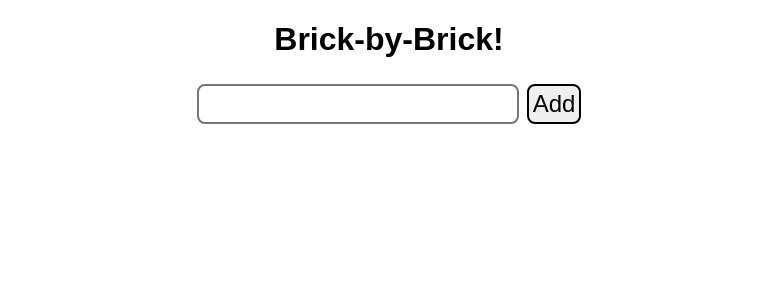
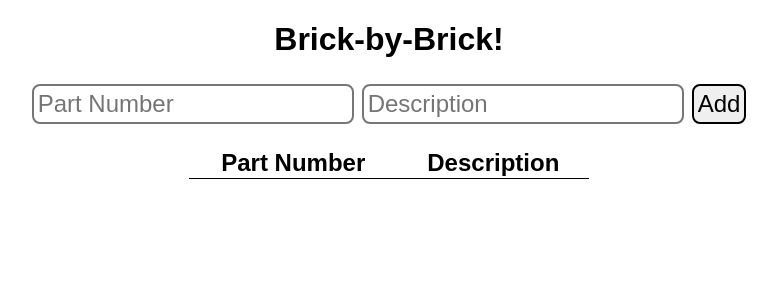
Before and after one commit to stujfiter/brick-ui, a React (Create React App) app: page / in a window 1280 px wide. Shown: the top 300 px of the page, without its empty margins (251-1028 px from the left). Built offline with nearby package versions, Linux system fonts and the light colour scheme; no server answers.

Commit message:
Added Part Number input and Part Number to parts list

```diff
--- a/src/App.css
+++ b/src/App.css
@@ -36,19 +36,20 @@
   border-width: 2px;
 }
 
-.brick-list ul {
+.brick-list table {
   list-style: none;
   padding: 0px;
   font-size: x-large;
+  width: 100%;
+  border-collapse: collapse;
 }
 
 .brick-list {
-  width: 300px;
-  margin: auto;
+  width: 400px;
+  margin: 20px auto 10px auto;
   padding: 0px;
-  list-style: none;
 }
 
-.brick-list li {
+.brick-list td,th {
   border-bottom: 1px solid;
 }
--- a/src/App.js
+++ b/src/App.js
@@ -4,23 +4,41 @@ import './App.css';
 class NewPiece extends Component {
   constructor(props) {
     super(props);
-    this.state = {description: ''}
+    this.state = {
+      description: '',
+      partNumber: ''
+    }
+
     this.handleAddBrick = this.handleAddBrick.bind(this);
-    this.handleChange = this.handleChange.bind(this);
+    this.handleDescriptionChange = this.handleDescriptionChange.bind(this);
+    this.handlePartNumberChange = this.handlePartNumberChange.bind(this);
   }
 
   handleAddBrick() {
-    this.props.onAddBrick(this.state.description);
+    this.props.onAddBrick(this.state.partNumber, this.state.description);
   }
 
-  handleChange(event) {
+  handleDescriptionChange(event) {
     this.setState({description: event.target.value});
+  }
+
+  handlePartNumberChange(event) {
+    this.setState({partNumber: event.target.value});
   }
 
   render() {
     return (
       <div id="newPiece">
-        <input type="text" value={this.state.description} onChange={this.handleChange} />
+        <input type="text"
+          value={this.state.partNumber}
+          placeholder="Part Number"
+          onChange={this.handlePartNumberChange} />
+
+        <input type="text"
+          value={this.state.description}
+          placeholder="Description"
+          onChange={this.handleDescriptionChange} />
+
         <button onClick={this.handleAddBrick} >Add</button>
       </div>
     );
@@ -33,15 +51,22 @@ class BrickList extends Component {
 
     this.props.bricks.forEach((brick) => {
       listItems.push(
-        <li key={brick.description}>{brick.description}</li>
+        <tr key={brick.description}>
+        <td>{brick.partNumber}</td>
+        <td>{brick.description}</td>
+        </tr>
       );
     });
 
     return (
       <div className="brick-list">
-        <ul>
+        <table>
+          <tr>
+            <th>Part Number</th>
+            <th>Description</th>
+          </tr>
           {listItems}
-        </ul>
+        </table>
       </div>
     );
   }
@@ -63,7 +88,7 @@ class App extends Component {
     .then(results => { this.setState({bricks: results})} );
   }
 
-  onAddBrick(brick) {
+  onAddBrick(partNumber, description) {
     fetch("http://localhost:5000/api/bricks", {
       method: 'POST',
       headers: {
@@ -71,12 +96,17 @@ class App extends Component {
         'Content-Type': 'application/json'
       },
       body: JSON.stringify({
-        description: brick
+        partNumber: partNumber,
+        description: description
       })
     })
 
     this.setState({
-      bricks: this.state.bricks.concat([{description: brick}])
+      bricks: this.state.bricks.concat([{
+        partNumber: partNumber,
+        description: description
+
+      }])
     });
   }
 
```
